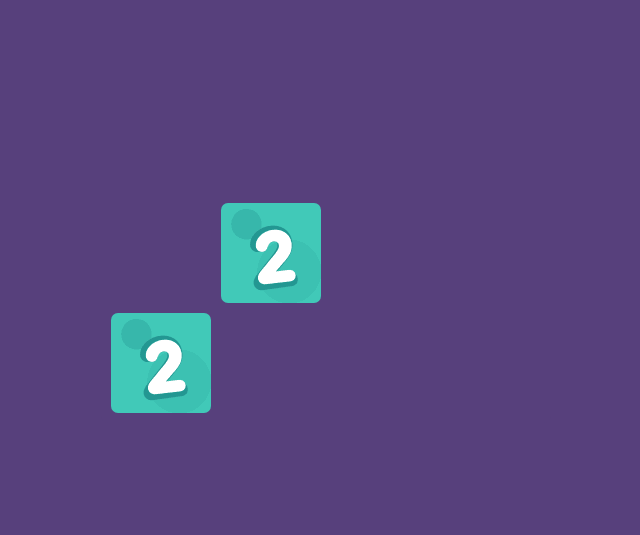
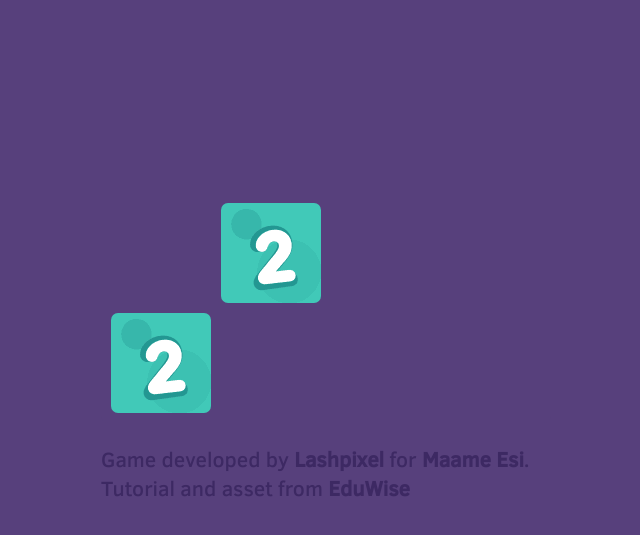
Before and after one commit to bralash/2048-game-react, a React app: page / in a window 1280 px wide. Shown: the part 109-644 px from the top of the page, without its empty margins (314-954 px from the left). Built offline with nearby package versions, Linux system fonts and the light colour scheme.

Commit message:
Copyright updated

```diff
--- a/package.json
+++ b/package.json
@@ -6,6 +6,7 @@
     "@testing-library/jest-dom": "^5.14.1",
     "@testing-library/react": "^11.2.7",
     "@testing-library/user-event": "^12.8.3",
+    "howler": "^2.2.3",
     "react": "^17.0.2",
     "react-dom": "^17.0.2",
     "react-scripts": "4.0.3",
--- a/src/components/BoardView.js
+++ b/src/components/BoardView.js
@@ -1,9 +1,12 @@
 import React, { useState } from 'react'
 import { Board } from '../helper'
 import useEvent from '../hooks/useEvent'
+import { Tile as TileClass } from '../helper'
 import Cell from './Cell'
 import GameOverlay from './GameOverlay'
 import Tile from './Tile'
+import moveSound from '../assets/audio/move.wav'
+import {Howl, Howler} from 'howler'
 
 const BoardView = () => {
 
@@ -12,6 +15,9 @@ const BoardView = () => {
 
 
     const handleKeyDown = (event) => {
+        let sound = new Howl({
+            src: moveSound
+        }).play()
         if(board.hasWon()) {
             return;
         }
@@ -57,6 +63,9 @@ const BoardView = () => {
                 {tiles}
                 <GameOverlay onRestart={resetGame} board={board} />
             </div>
+            <p className="copyright">
+                Game developed by <b>Lashpixel</b> for <b>Maame Esi</b>. <br/>Tutorial and asset from <b>EduWise</b>
+            </p>
         </div>
     )
 }
--- a/src/components/GameOverlay.js
+++ b/src/components/GameOverlay.js
@@ -1,10 +1,19 @@
 import React from 'react'
 import TryAgainLogo from '../assets/img/try-again.gif'
+import gameWonSound from '../assets/audio/game-won.wav'
+import gameLostSound from '../assets/audio/game-lost.wav'
+import {Howl, Howler} from 'howler'
 
 const GameOverlay = ({onRestart, board}) => {
     if(board.hasWon()) {
+        new Howl({
+            src: gameWonSound
+        }).play()
         return <div className="tile2048"></div>
     } else if(board.hasLost()) {
+        new Howl({
+            src: gameLostSound
+        }).play()
         return <div onClick={onRestart} className="gameOver"><img src={TryAgainLogo} alt="Try Again" style={{
             width: '100%',
             height: '100%',
--- a/src/helper/index.js
+++ b/src/helper/index.js
@@ -1,10 +1,10 @@
-let rotateLeft = function (matrix) {
-  let rows = matrix.length;
-  let columns = matrix[0].length;
-  let res = [];
-  for (let row = 0; row < rows; ++row) {
+var rotateLeft = function (matrix) {
+  var rows = matrix.length;
+  var columns = matrix[0].length;
+  var res = [];
+  for (var row = 0; row < rows; ++row) {
     res.push([]);
-    for (let column = 0; column < columns; ++column) {
+    for (var column = 0; column < columns; ++column) {
       res[row][column] = matrix[column][columns - row - 1];
     }
   }
@@ -62,7 +62,7 @@ class Board {
     this.fourProbability = 0.1;
     this.deltaX = [-1, 0, 1, 0];
     this.deltaY = [0, -1, 0, 1];
-    for (let i = 0; i < this.size; ++i) {
+    for (var i = 0; i < this.size; ++i) {
       this.cells[i] = [
         this.addTile(),
         this.addTile(),
@@ -76,25 +76,25 @@ class Board {
     this.won = false;
   }
   addTile(args) {
-    let res = new Tile(args);
+    var res = new Tile(args);
     this.tiles.push(res);
     return res;
   }
 
   moveLeft() {
-    let hasChanged = false;
-    for (let row = 0; row < this.size; ++row) {
-      let currentRow = this.cells[row].filter((tile) => tile.value !== 0);
-      let resultRow = [];
-      for (let target = 0; target < this.size; ++target) {
-        let targetTile = currentRow.length
+    var hasChanged = false;
+    for (var row = 0; row < this.size; ++row) {
+      var currentRow = this.cells[row].filter((tile) => tile.value !== 0);
+      var resultRow = [];
+      for (var target = 0; target < this.size; ++target) {
+        var targetTile = currentRow.length
           ? currentRow.shift()
           : this.addTile();
         if (currentRow.length > 0 && currentRow[0].value === targetTile.value) {
-          let tile1 = targetTile;
+          var tile1 = targetTile;
           targetTile = this.addTile(targetTile.value);
           tile1.mergedInto = targetTile;
-          let tile2 = currentRow.shift();
+          var tile2 = currentRow.shift();
           tile2.mergedInto = targetTile;
           targetTile.value += tile2.value;
           this.score += tile1.value + tile2.value;
@@ -119,26 +119,26 @@ class Board {
     });
   }
   addRandomTile() {
-    let emptyCells = [];
-    for (let r = 0; r < this.size; ++r) {
-      for (let c = 0; c < this.size; ++c) {
+    var emptyCells = [];
+    for (var r = 0; r < this.size; ++r) {
+      for (var c = 0; c < this.size; ++c) {
         if (this.cells[r][c].value === 0) {
           emptyCells.push({ r: r, c: c });
         }
       }
     }
-    let index = ~~(Math.random() * emptyCells.length);
-    let cell = emptyCells[index];
-    let newValue = Math.random() < this.fourProbability ? 4 : 2;
+    var index = ~~(Math.random() * emptyCells.length);
+    var cell = emptyCells[index];
+    var newValue = Math.random() < this.fourProbability ? 4 : 2;
     this.cells[cell.r][cell.c] = this.addTile(newValue);
   }
   move(direction) {
     // 0 -> left, 1 -> up, 2 -> right, 3 -> down
     this.clearOldTiles();
-    for (let i = 0; i < direction; ++i) {
+    for (var i = 0; i < direction; ++i) {
       this.cells = rotateLeft(this.cells);
     }
-    let hasChanged = this.moveLeft();
+    var hasChanged = this.moveLeft();
     for (let i = direction; i < 4; ++i) {
       this.cells = rotateLeft(this.cells);
     }
@@ -158,13 +158,13 @@ class Board {
     return this.won;
   }
   hasLost() {
-    let canMove = false;
-    for (let row = 0; row < this.size; ++row) {
-      for (let column = 0; column < this.size; ++column) {
+    var canMove = false;
+    for (var row = 0; row < this.size; ++row) {
+      for (var column = 0; column < this.size; ++column) {
         canMove |= this.cells[row][column].value === 0;
-        for (let dir = 0; dir < 4; ++dir) {
-          let newRow = row + this.deltaX[dir];
-          let newColumn = column + this.deltaY[dir];
+        for (var dir = 0; dir < 4; ++dir) {
+          var newRow = row + this.deltaX[dir];
+          var newColumn = column + this.deltaY[dir];
           if (
             newRow < 0 ||
             newRow >= this.size ||
@@ -183,4 +183,4 @@ class Board {
   }
 }
 
-export { Board };
+export { Board, Tile };
--- a/src/main.scss
+++ b/src/main.scss
@@ -240,3 +240,8 @@ body {
 .overlay .message {
   color: #666;
 }
+
+.copyright {
+  position: absolute;
+  color: #3d2963;
+}
```
Also changed, not shown: 4 other files.
